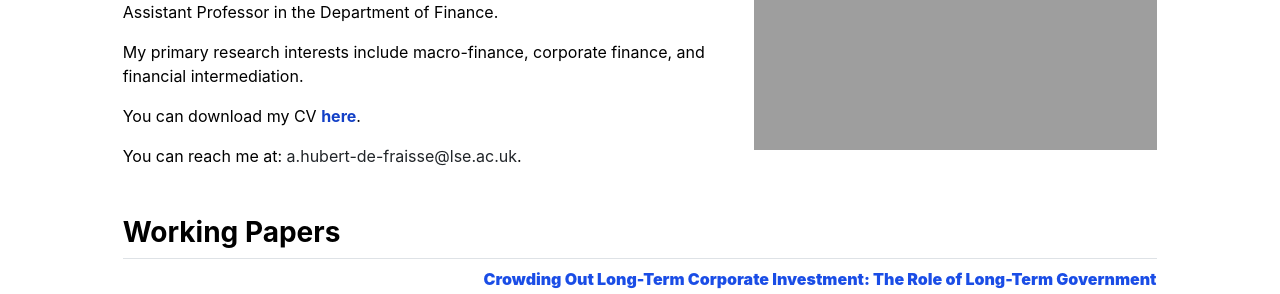
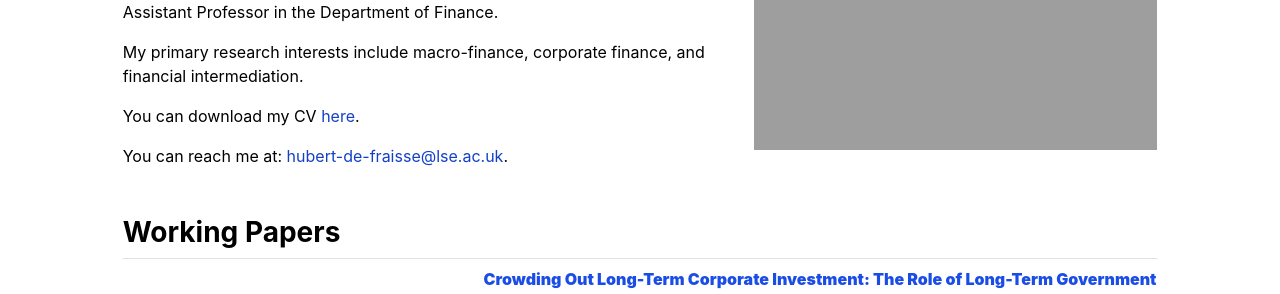
Before and after one commit to antoinehubertdefraisse/antoinehubertdefraisse.github.io, a Jekyll site: the page built from index.md, in a window 1280 px wide. Shown: the part 325-619 px from the top of the page. Built offline with Jekyll 4.4.1, drawn with Linux system fonts in a browser that asks for light colours.

Commit message:
Update home.html

```diff
--- a/_layouts/home.html
+++ b/_layouts/home.html
@@ -68,10 +68,10 @@ a:focus-visible {
     In September 2026, I will join the London School of Economics as an Assistant Professor in the Department of Finance. <p></p>
     My primary research interests include macro-finance, corporate finance, and financial intermediation. <p></p>
     You can download my CV
-    <span class="coauthor"><a href="https://antoinehubertdefraisse.github.io/pdf/CV_Antoine_HubertdeFraisse.pdf" target="_blank"><b>here</b></a></span>.
+    <span class="coauthor"><a href="https://antoinehubertdefraisse.github.io/pdf/CV_Antoine_HubertdeFraisse.pdf" target="_blank">here</a></span>.
     <p></p>
     You can reach me at:
-    <a class="coauthor" href="mailto:a.hubert-de-fraisse@lse.ac.uk" target="_blank">a.hubert-de-fraisse@lse.ac.uk</a>.
+    <span class="coauthor"><a href="mailto:a.hubert-de-fraisse@lse.ac.uk" target="_blank">hubert-de-fraisse@lse.ac.uk</a></span>.
   </div>
   <div class="col-md-5">
     <img src="{{ site.github.url }}/assets/mfr22.jpg" alt="Home" width="100%">
```
